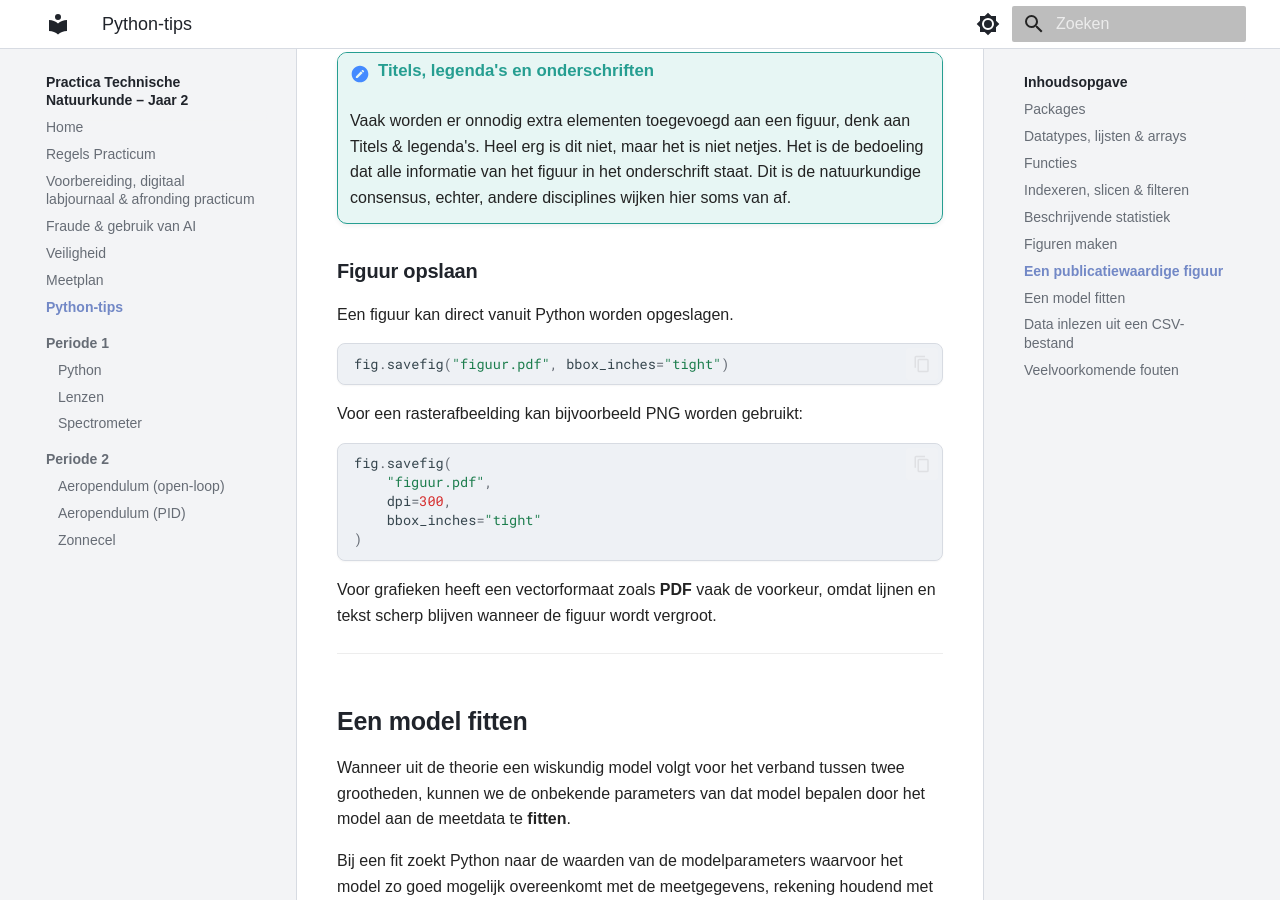
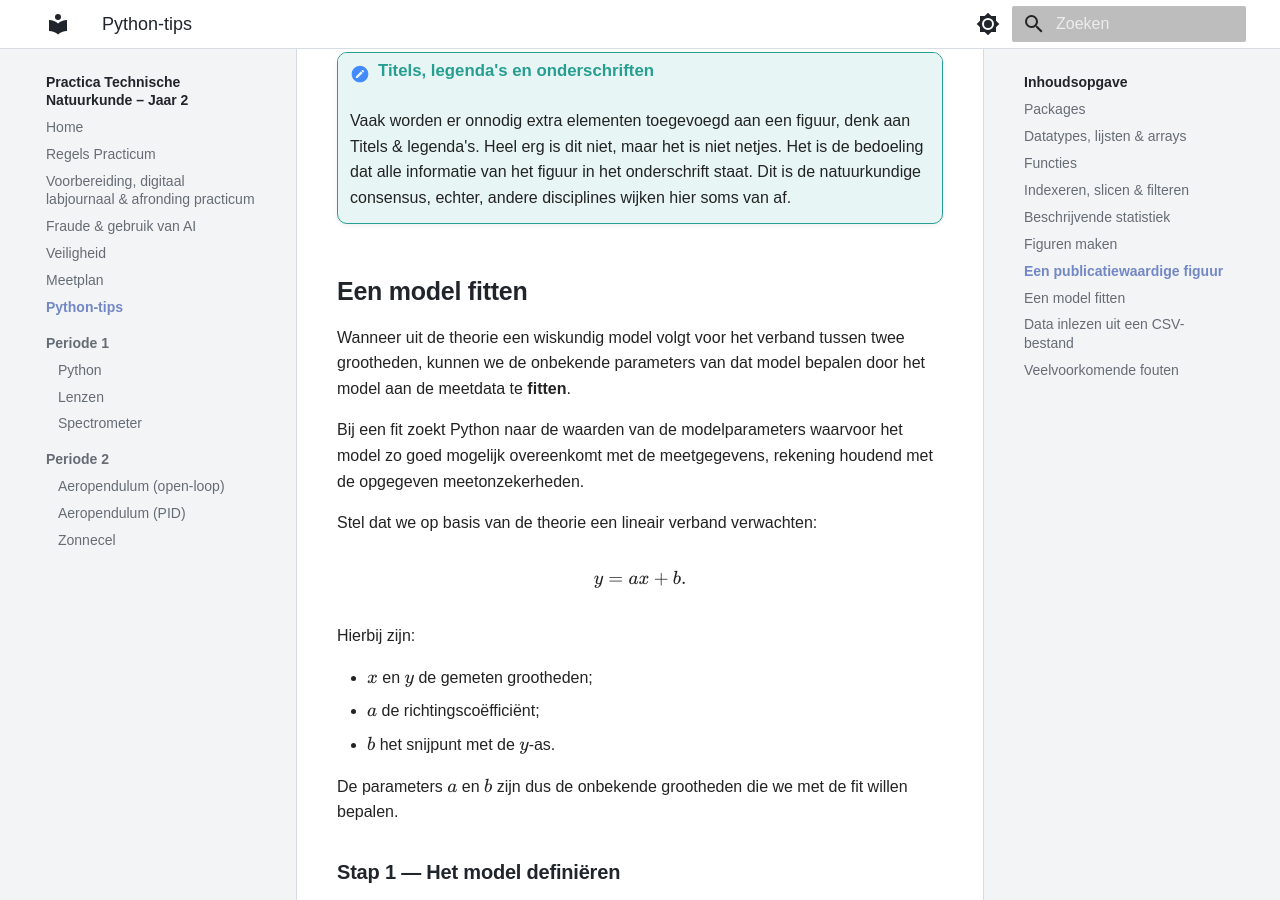
Before and after one commit to HvA-TN/Practica_LJ2, an MkDocs documentation site: the page built from docs/Python_tips.md, in a window 1280 px wide and 900 px high, scrolled down 16749 px. Built offline with MkDocs 1.6.1 and Material for MkDocs 9.7.7, drawn with Linux system fonts in a browser that asks for light colours.

Commit message:
Update Python_tips.md

````diff
--- a/docs/Python_tips.md
+++ b/docs/Python_tips.md
@@ -666,28 +666,6 @@ Een goede figuur bevat in ieder geval:
 
 !!! tips "Titels, legenda's en onderschriften"
     Vaak worden er onnodig extra elementen toegevoegd aan een figuur, denk aan Titels & legenda's. Heel erg is dit niet, maar het is niet netjes. Het is de bedoeling dat alle informatie van het figuur in het onderschrift staat. Dit is de natuurkundige consensus, echter, andere disciplines wijken hier soms van af.
-
-### Figuur opslaan
-
-Een figuur kan direct vanuit Python worden opgeslagen.
-
-```python
-fig.savefig("figuur.pdf", bbox_inches="tight")
-```
-
-Voor een rasterafbeelding kan bijvoorbeeld PNG worden gebruikt:
-
-```python
-fig.savefig(
-    "figuur.pdf",
-    dpi=300,
-    bbox_inches="tight"
-)
-```
-
-Voor grafieken heeft een vectorformaat zoals **PDF** vaak de voorkeur, omdat lijnen en tekst scherp blijven wanneer de figuur wordt vergroot.
-
----
 
 ## Een model fitten
 
````
